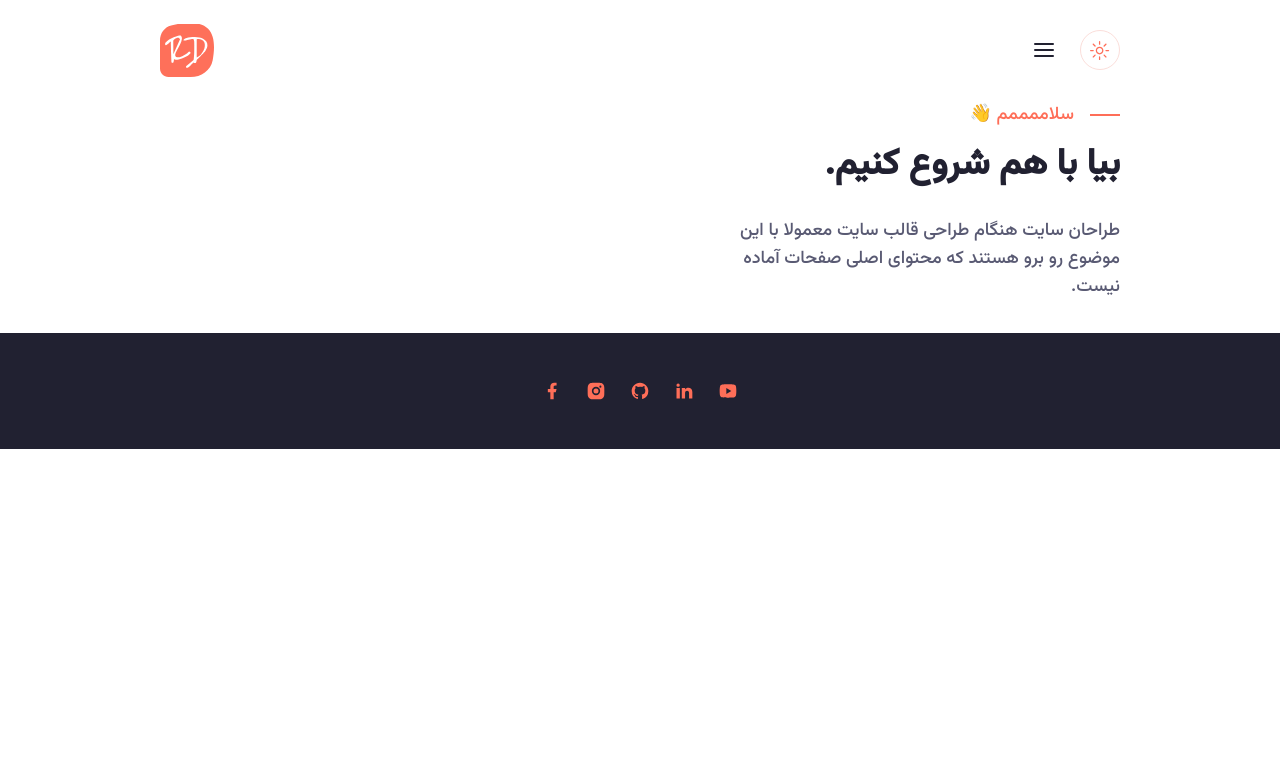
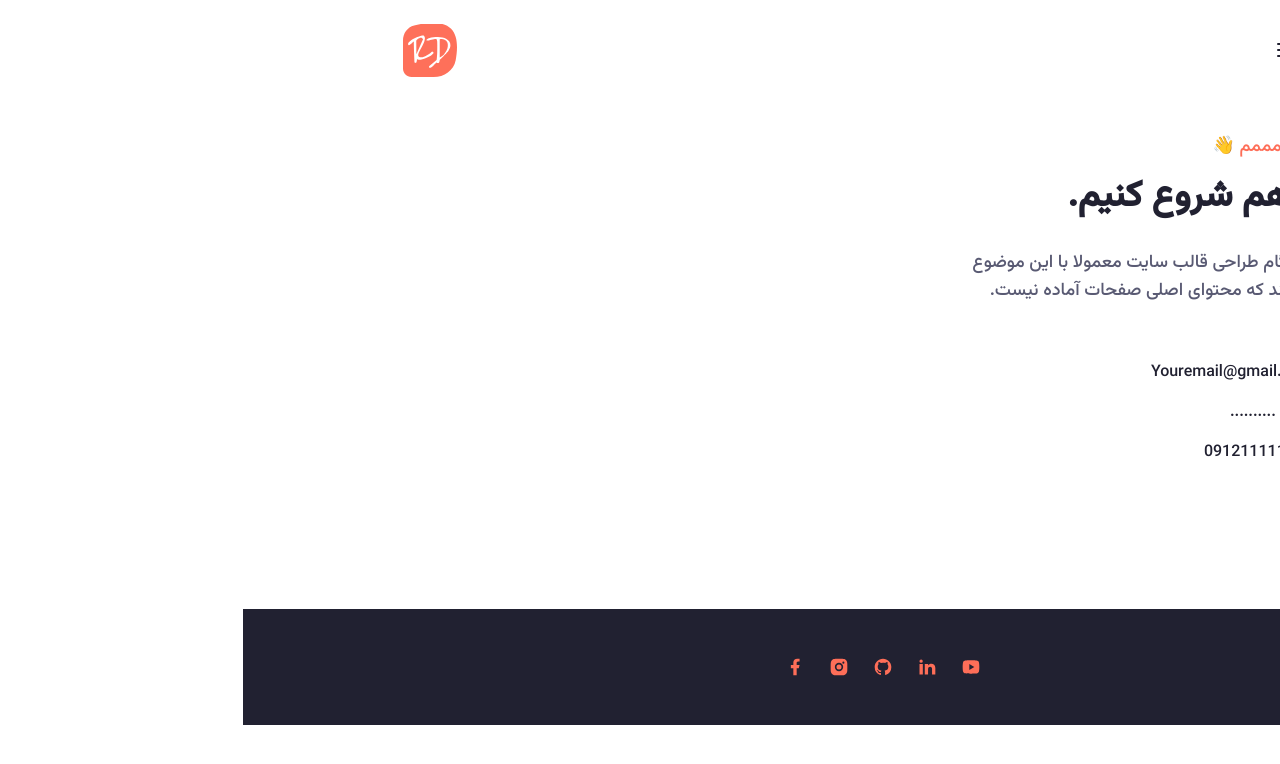
Before and after one commit to Hossein1371za/about-me-website-nextjs14-shadcn-tailwind, a Next.js app: page /contact in a window 1280 px wide. Shown: the top 764 px of the page. Built offline with nearby package versions, Linux system fonts and the light colour scheme.

Commit message:
contact page

```diff
--- a/app/contact/page.jsx
+++ b/app/contact/page.jsx
@@ -4,7 +4,7 @@ const Contact = () => {
   return (
     <section>
       <div className="container mx-auto">
-        <div className="grid grid-cols-2 ">
+        <div className="grid grid-cols-2 pt-8 xl:h-[480px] mb-6 xl:mb-14">
           <div className="flex flex-col justify-center">
             <div className="flex items-center gap-x-4 text-primary text-lg mb-4">
               <span className="w-[30px] h-[2px] bg-primary"></span>
@@ -12,13 +12,29 @@ const Contact = () => {
             </div>
             <h1 className="h1 max-w-md mb-8">بیا با هم شروع کنیم.</h1>
             <p className="subtitle max-w-[400px]">
-              طراحان سایت هنگام طراحی قالب سایت معمولا با این موضوع رو برو هستند
+              طراحان هنگام طراحی قالب سایت معمولا با این موضوع رو برو هستند
               که محتوای اصلی صفحات آماده نیست.
             </p>
           </div>
-        <div className="hidden xl:flex w-full bg-contact_illustration_light dark:bg-contact_illustration_dark bg-contain bg-top bg-no-repeat"></div>
+          <div className="hidden xl:flex w-full bg-contact_illustration_light dark:bg-contact_illustration_dark bg-contain bg-top bg-no-repeat"></div>
         </div>
-        <div></div>
+        <div className="grid xl:grid-cols-2 mb-24 xl:mb-32">
+          <div className="flex flex-col gap-y-4 xl:gap-y-14 mb-12 xl:mb-24 text-base xl:text-lg">
+            <div className="flex items-center gap-x-8">
+              <MailIcon size={18} className="text-primary" />
+              <div>Youremail@gmail.com</div>
+            </div>
+            <div className="flex items-center gap-x-8">
+              <HomeIcon size={18} className="text-primary" />
+              <div>تهران ..........</div>
+            </div>
+            <div className="flex items-center gap-x-8">
+              <PhoneCall size={18} className="text-primary" />
+              <div>091211111111</div>
+            </div>
+          </div>
+          <form></form>
+        </div>
       </div>
     </section>
   );
--- a/components/Hero.jsx
+++ b/components/Hero.jsx
@@ -35,7 +35,7 @@ const Hero = () => {
               جویا شود و نمی‌خواهد افراد روی متن های موجود تمرکز کنند.
             </p>
             <div className="flex flex-col gap-y-3 md:flex-row  gap-x-3 mx-auto xl:mx-0 mb-12">
-              <Link href="/contacts">
+              <Link href="/contact">
                 <Button className="gap-x-2">
                   <Send size={18} />
                   ارتباط با من
--- a/components/Nav.jsx
+++ b/components/Nav.jsx
@@ -4,7 +4,7 @@ import { motion } from "framer-motion";
 const links = [
   { path: "/", name: "خانه" },
   { path: "/projects", name: "پروژه های من" },
-  { path: "/contacts", name: "ارتباط با من" },
+  { path: "/contact", name: "ارتباط با من" },
 ];
 
 const Nav = ({ containerStyles, linkStyles, underlineStyles }) => {
```
